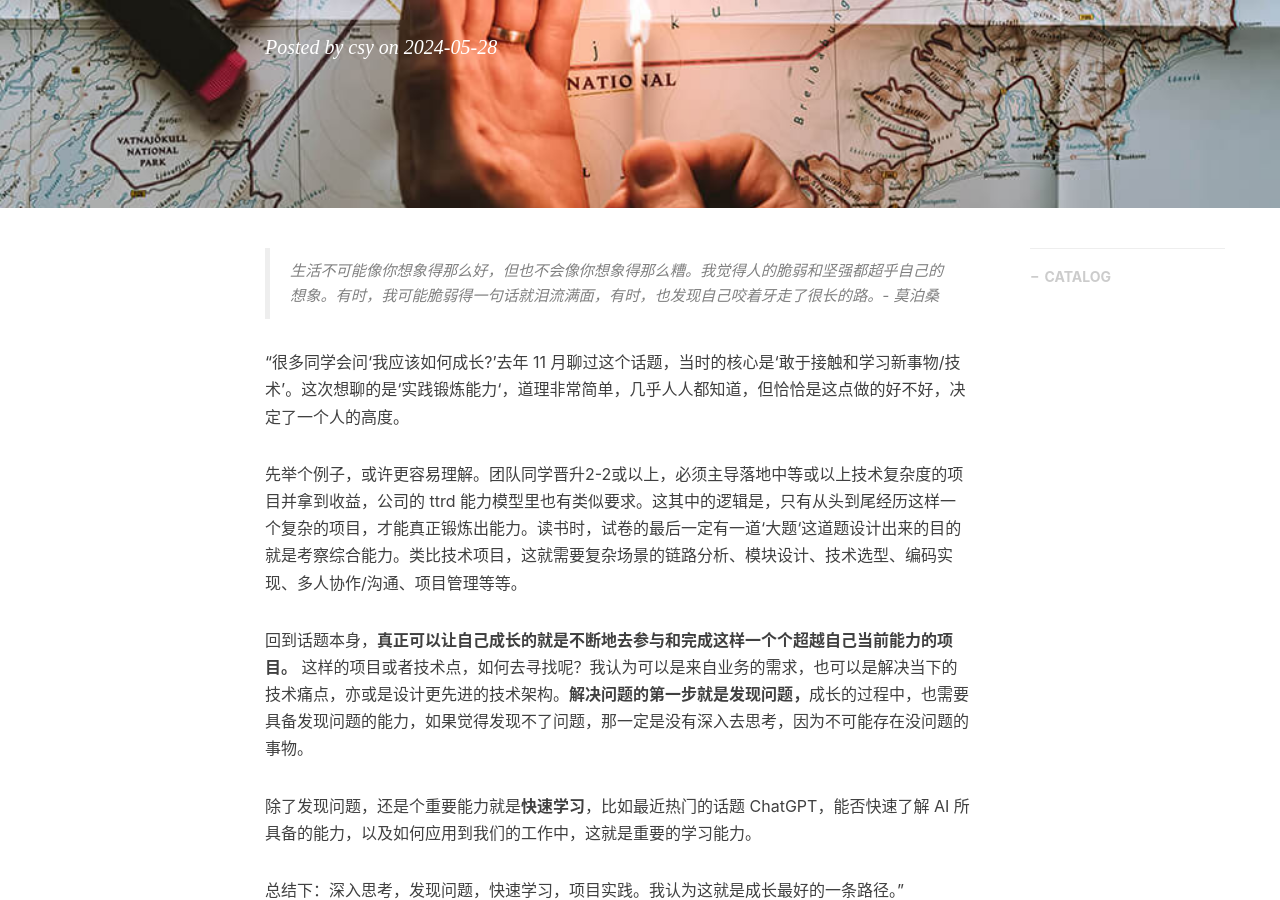
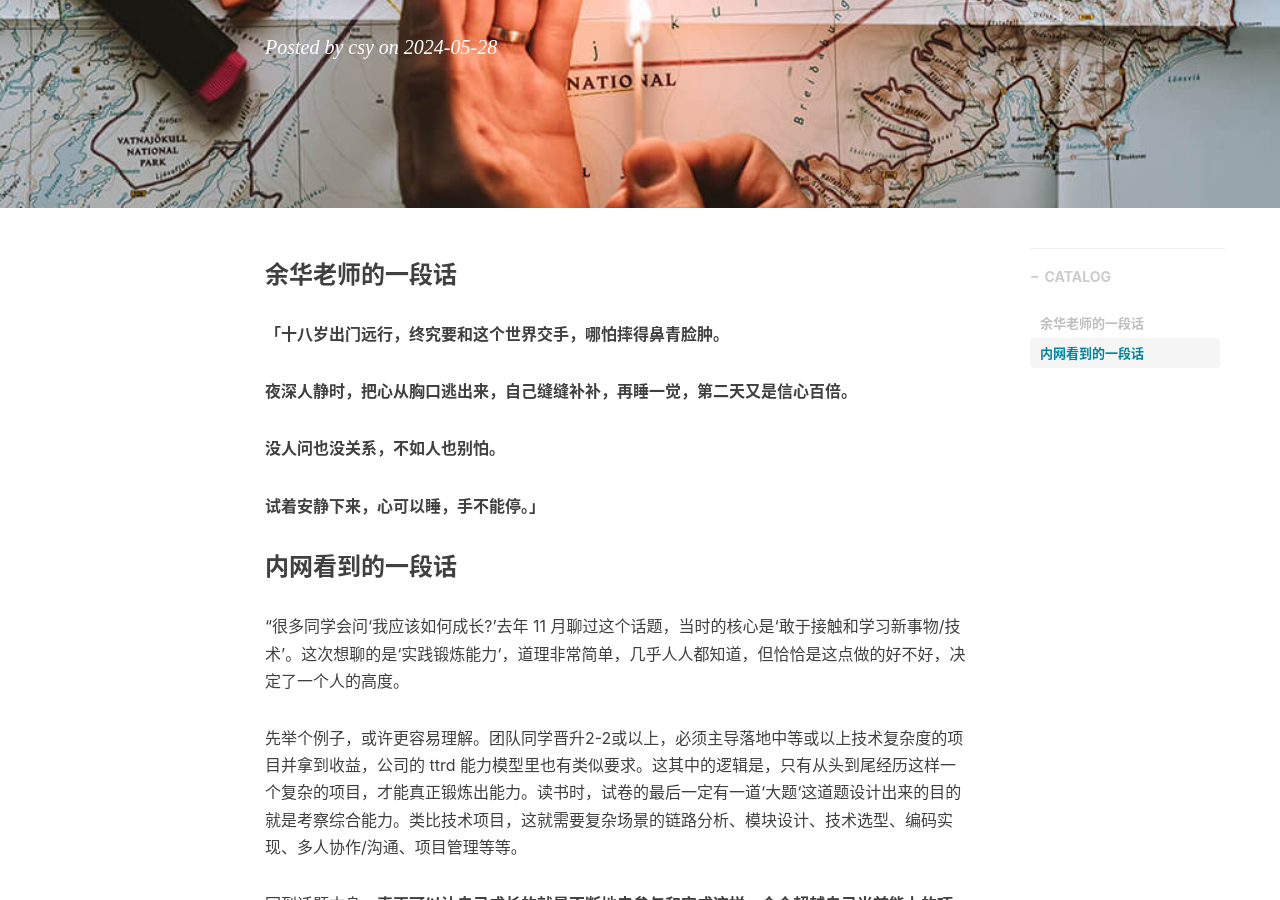
Before and after one commit to IdeaEcho/IdeaEcho.github.io, a Jekyll site: the page built from _posts/2024-5-28-reflection.md, in a window 1280 px wide and 900 px high, scrolled down 315 px. Built offline with Jekyll 4.4.1, drawn with Linux system fonts in a browser that asks for light colours; nearby versions of some CDN libraries; comment, search, counter and statistics services are not loaded.

Commit message:
feat: reflection

```diff
--- a/_posts/2024-5-28-reflection.md
+++ b/_posts/2024-5-28-reflection.md
@@ -10,8 +10,20 @@ tags:
     - 随记
 ---
 
-> 生活不可能像你想象得那么好，但也不会像你想象得那么糟。我觉得人的脆弱和坚强都超乎自己的想象。有时，我可能脆弱得一句话就泪流满面，有时，也发现自己咬着牙走了很长的路。- 莫泊桑
 
+### 余华老师的一段话
+
+**「十八岁出门远行，终究要和这个世界交手，哪怕摔得鼻青脸肿。**
+
+**夜深人静时，把心从胸口逃出来，自己缝缝补补，再睡一觉，第二天又是信心百倍。**
+
+**没人问也没关系，不如人也别怕。**
+
+**试着安静下来，心可以睡，手不能停。」**
+
+
+
+### 内网看到的一段话
 
 "很多同学会问‘我应该如何成长?’去年 11 月聊过这个话题，当时的核心是‘敢于接触和学习新事物/技术’。这次想聊的是‘实践锻炼能力‘，道理非常简单，几乎人人都知道，但恰恰是这点做的好不好，决定了一个人的高度。
 
```
